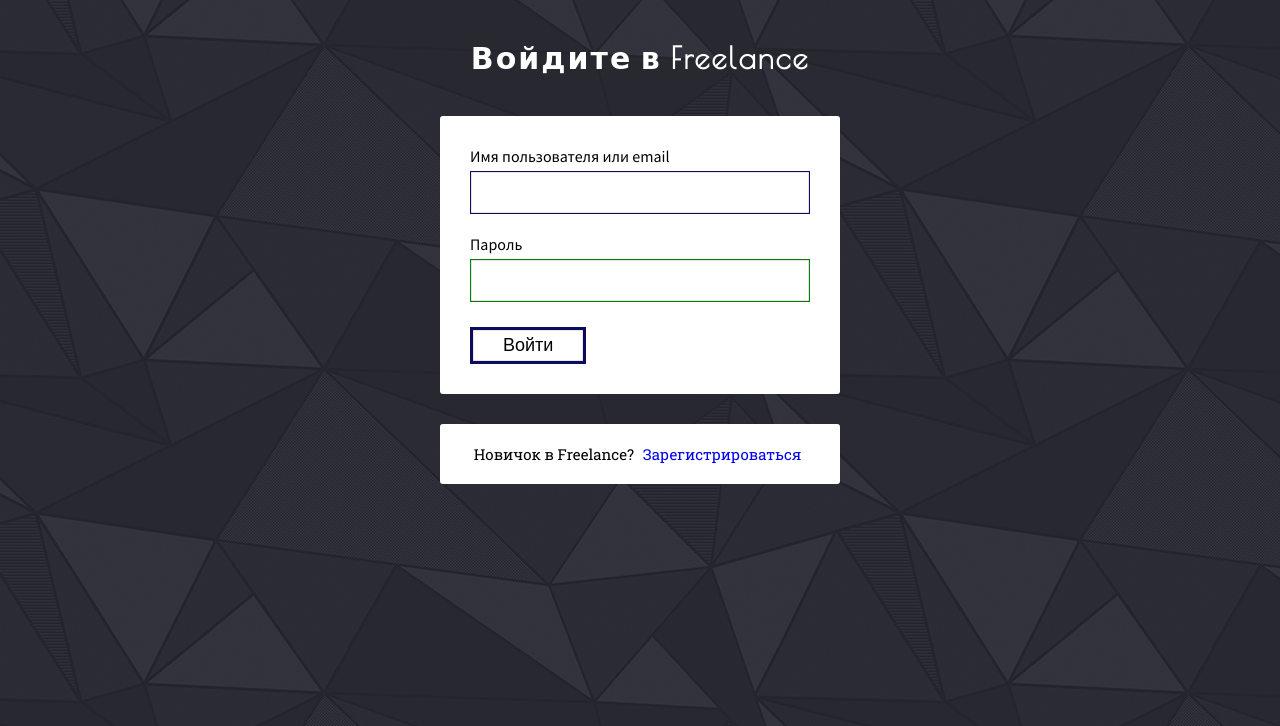
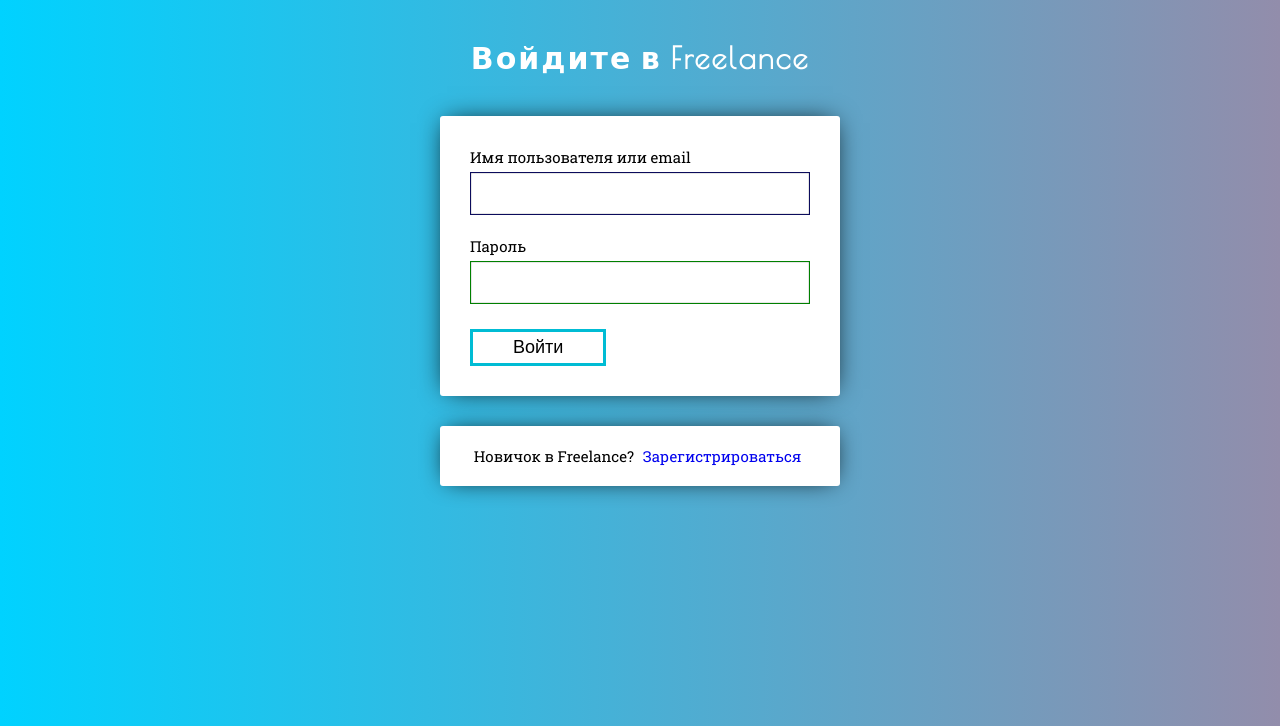
Before and after one commit to expant/Freelance-coursework, a web app: file sign_in.html in a window 1280 px wide. Shown: the top 726 px of the page. Run offline with its HTML, style and script files only (its server is not run), Linux system fonts and the light colour scheme.

Commit message:
sign_in
Перенёс стили страницы авторизации в отдельный файл sign_in.css

```diff
--- /dev/null
+++ b/css/sign_in.css
@@ -0,0 +1,96 @@
+* {
+    margin: 0;
+    padding: 0;
+    box-sizing: border-box;
+}
+
+.page-sign-in {
+    /*background-image: url('../imgs/shattered-island.gif');*/
+    background: linear-gradient(to right, #00d2ff, #928DAB);
+  }
+
+  .title-sign-in {
+    padding: 40px 0;
+    text-align: center;
+    color: #fff;
+  }
+
+  .title-sign-in h3 {
+    font-size: 30px;
+    font-family: 'Poiret One', cursive;
+    letter-spacing: 2px;
+  }
+
+  .title-sign-in img {
+    margin: 0 5px;
+    width: 50px;
+    vertical-align: middle;
+  }
+
+  .form, .link-sign-up {
+    font-family: 'Roboto Slab', serif;
+    max-width: 400px;
+    margin: 0 auto;
+    height: auto;
+    padding: 30px;
+    background: #fff;
+    border-radius: 3px;
+    box-shadow: 0 0 25px -7px #000;
+  }
+
+  .form label {
+      font-size: 15px;
+  }
+
+  .form input {
+    width: 100%;
+    padding: 10px;
+    margin: 5px 0 20px 0;
+    font-size: 18px;
+    border: .5px solid green;
+    box-shadow: inset 0 0 1px 0px #000;
+  }
+
+  .form input[type="text"]:focus,
+  .form input[type="text"]:active,
+  .form input[type="password"]:focus,
+  .form input[type="password"]:active {
+    outline: none;
+    border-color: #0C0C5C;
+  }
+
+  .form input[type="submit"] {
+    width: auto;
+    padding: 5px 40px;
+    margin-bottom: 0;
+    box-shadow: none;
+    border: 3px solid #00bcd4;
+    background: #fff;
+  }
+
+  .form input[type="submit"]:hover {
+    transition: all .2s;
+    background: #00bcd4;
+    color: #fff;
+    cursor: pointer;
+  }
+
+  .margin {
+    font-size: 15px;
+    font-family: 'Roboto Slab', serif;
+    margin: 30px 0;
+  }
+
+  .link-sign-up {
+    text-align: center;
+    padding: 20px;
+  }
+
+  .link-sign-up img {
+    width: 25px;
+  }
+
+  .link-sign-up a {
+    padding: 0 5px;
+    text-decoration: none;
+  }
--- a/css/styles.css
+++ b/css/styles.css
@@ -154,86 +154,3 @@
 }
 
 /* Стили страницы авторизции */
-.page-sign-in {
-  background-image: url('../imgs/shattered-island.gif');
-  /*background: linear-gradient(to right, #6441A5, #2a0845);*/
-}
-
-.title-sign-in {
-  padding: 40px 0;
-  text-align: center;
-  color: #fff;
-}
-
-.title-sign-in h3 {
-  font-size: 30px;
-  font-family: 'Poiret One', cursive;
-  letter-spacing: 2px;
-}
-
-.title-sign-in img {
-  margin: 0 5px;
-  width: 50px;
-  vertical-align: middle;
-}
-
-.form, .link-sign-up {
-  max-width: 400px;
-  margin: 0 auto;
-  height: auto;
-  padding: 30px;
-  background: #fff;
-  border-radius: 3px;
-}
-
-.form input {
-  width: 100%;
-  padding: 10px;
-  margin: 5px 0 20px 0;
-  font-size: 18px;
-  border: .5px solid green;
-  box-shadow: inset 0 0 1px 0px #000;
-}
-
-.form input[type="text"]:focus,
-.form input[type="text"]:active,
-.form input[type="password"]:focus,
-.form input[type="password"]:active {
-  outline: none;
-  border-color: #0C0C5C;
-}
-
-.form input[type="submit"] {
-  width: auto;
-  padding: 5px 30px;
-  margin-bottom: 0;
-  border: 3px solid #0C0C5C;
-  background: #fff;
-}
-
-.form input[type="submit"]:hover {
-  transition: all .2s;
-  background: #0C0C5C;
-  color: #fff;
-  cursor: pointer;
-}
-
-.margin {
-  font-size: 15px;
-  font-family: 'Roboto Slab', serif;
-  margin: 30px 0;
-}
-
-.link-sign-up {
-  text-align: center;
-  padding: 20px;
-}
-
-.link-sign-up img {
-  width: 25px;
-}
-
-.link-sign-up a {
-  padding: 0 5px;
-  text-decoration: none;
-}
--- a/sign_in.html
+++ b/sign_in.html
@@ -12,7 +12,7 @@
     <link href="https://fonts.googleapis.com/css?family=Poiret+One" rel="stylesheet">
 
     <!-- CSS -->
-    <link rel="stylesheet" href="css/styles.css">
+    <link rel="stylesheet" href="css/sign_in.css">
 
 </head>
 <body class="page-sign-in">
```
